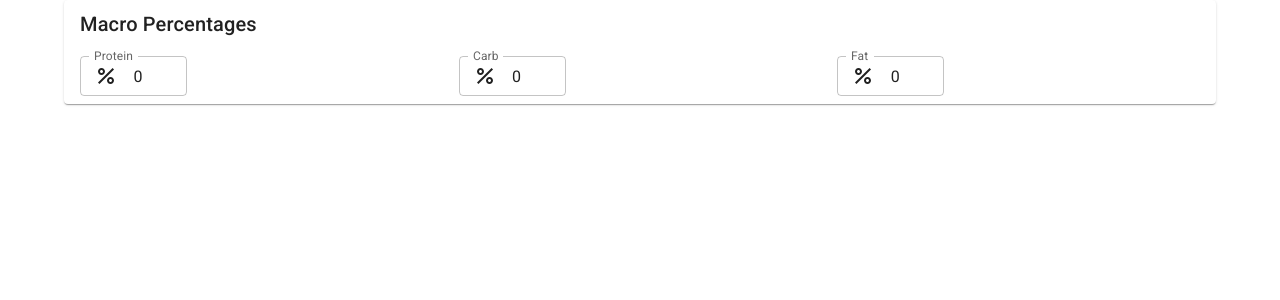
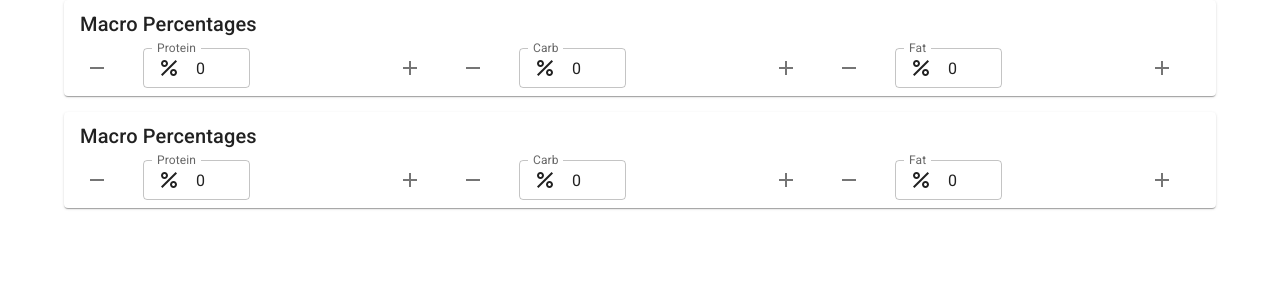
Before and after one commit to andrewdieppa/caloriculator, a React (Create React App) app: page / in a window 1280 px wide. Shown: the top 300 px of the page. Built offline with nearby package versions, Linux system fonts and the light colour scheme.

Commit message:
add UI and incrementor logic to MacroPercentages

```diff
--- a/src/components/App/App.js
+++ b/src/components/App/App.js
@@ -1,11 +1,26 @@
 import MacroPercentages from '../MacroPercentages/MacroPercentages';
-import { Container } from '@mui/material';
+import { Container, createTheme, Grid, ThemeProvider } from '@mui/material';
+
+const theme = createTheme({
+  palette: {
+    mode: 'light',
+  },
+});
 
 function App() {
   return (
-    <Container>
-      <MacroPercentages />
-    </Container>
+    <ThemeProvider theme={theme}>
+      <Container>
+        <Grid container spacing={2}>
+          <Grid item xs={12}>
+            <MacroPercentages />
+          </Grid>
+          <Grid item xs={12}>
+            <MacroPercentages />
+          </Grid>
+        </Grid>
+      </Container>
+    </ThemeProvider>
   );
 }
 
--- a/src/components/MacroPercentages/MacroPercentages.js
+++ b/src/components/MacroPercentages/MacroPercentages.js
@@ -1,14 +1,75 @@
-import { Paper, Grid, Typography, TextField } from '@mui/material';
-import { Percent } from '@mui/icons-material';
+import { useReducer } from 'react';
+import { Paper, Grid, Typography, TextField, IconButton } from '@mui/material';
+import { Percent, Add, Remove } from '@mui/icons-material';
 
 // go to https://mui.com/material-ui/react-text-field/#components
 // to further investigate TextField customization
 
-const MacroTextField = props => {
+const macroReducer = (state, action) => {
+  // fancy state stuff
+  switch (action.type) {
+    case 'SET_PROTEIN':
+      return { ...state, protein: action.payload };
+
+    case 'INCREMENT_PROTEIN':
+      return { ...state, protein: state.protein + 1 };
+
+    case 'DECREMENT_PROTEIN':
+      return { ...state, protein: state.protein - 1 };
+
+    case 'SET_CARB':
+      return { ...state, carb: action.payload };
+
+    case 'INCREMENT_CARB':
+      return { ...state, carb: state.carb + 1 };
+
+    case 'DECREMENT_CARB':
+      return { ...state, carb: state.carb - 1 };
+
+    case 'SET_FAT':
+      return { ...state, fat: action.payload };
+
+    case 'INCREMENT_FAT':
+      return { ...state, fat: state.fat + 1 };
+
+    case 'DECREMENT_FAT':
+      return { ...state, fat: state.fat - 1 };
+
+    default:
+      return state;
+  }
+};
+
+const Incrementor = props => {
+  const handleChange = event => {
+    props.dispatch({
+      type: `SET_${props.label.toUpperCase()}`,
+      payload: event.target.value,
+    });
+  };
+
+  const handleIncrement = event => {
+    props.dispatch({
+      type: `INCREMENT_${props.label.toUpperCase()}`,
+    });
+  };
+
+  const handleDecrement = event => {
+    props.dispatch({
+      type: `DECREMENT_${props.label.toUpperCase()}`,
+    });
+  };
+
   return (
+    <Grid container spacing={1} alignItems="center">
+      <Grid item xs={2}>
+        <IconButton size="small" onClick={handleDecrement}>
+          <Remove />
+        </IconButton>
+      </Grid>
+      <Grid item xs={8} sx={{ justifySelf: 'center' }}>
         <TextField
           type="number"
-      defaultValue={0}
           inputProps={{
             style: { textAlign: 'center' },
             min: 0,
@@ -20,27 +81,54 @@ const MacroTextField = props => {
           label={props.label}
           variant="outlined"
           size="small"
+          value={props.value}
+          onChange={handleChange}
         />
+      </Grid>
+      <Grid item xs={2}>
+        <IconButton size="small" onClick={handleIncrement}>
+          <Add />
+        </IconButton>
+      </Grid>
+    </Grid>
   );
 };
 
 const MacroPercentages = () => {
+  const [macroState, macroDispatch] = useReducer(macroReducer, {
+    protein: 0,
+    carb: 0,
+    fat: 0,
+  });
+
   return (
     <Paper sx={{ px: 2, py: 1 }}>
-      <Grid container spacing={2}>
+      <Grid container spacing={1} justifyContent="space-evenly">
         <Grid item xs={12}>
           <Typography variant="h6" component="h4">
             Macro Percentages
           </Typography>
         </Grid>
         <Grid item xs={12} sm={4}>
-          <MacroTextField label="Protein" />
+          <Incrementor
+            label="Protein"
+            value={macroState.protein}
+            dispatch={macroDispatch}
+          />
         </Grid>
         <Grid item xs={12} sm={4}>
-          <MacroTextField label="Carb" />
+          <Incrementor
+            label="Carb"
+            value={macroState.carb}
+            dispatch={macroDispatch}
+          />
         </Grid>
         <Grid item xs={12} sm={4}>
-          <MacroTextField label="Fat" />
+          <Incrementor
+            label="Fat"
+            value={macroState.fat}
+            dispatch={macroDispatch}
+          />
         </Grid>
       </Grid>
     </Paper>
```
Lines whose indentation alone changed are shown as unchanged.
